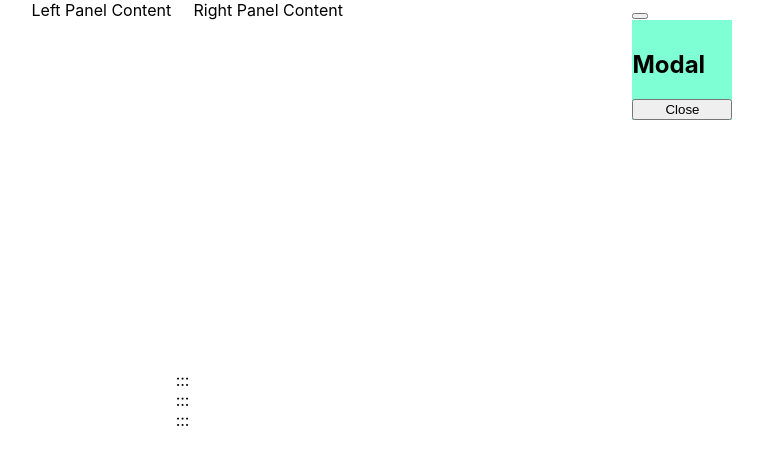
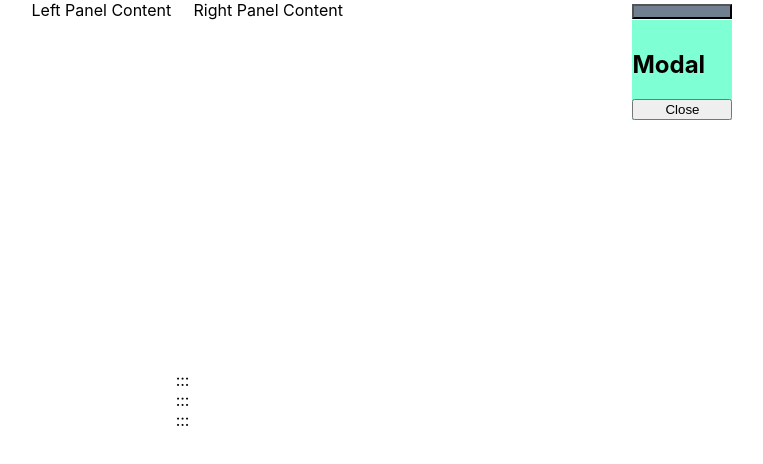
Before and after one commit to MeetYourCreator/reactjs-common-components, a React (Create React App) app: page / in a window 1280 px wide. Shown: the top 464 px of the page, without its empty margins (258-1021 px from the left). Built offline with nearby package versions, Linux system fonts and the light colour scheme.

Commit message:
style showModalBtn

```diff
--- a/src/components/Modal/ModalContainer.tsx
+++ b/src/components/Modal/ModalContainer.tsx
@@ -10,7 +10,7 @@ export const ModalContainer: React.FunctionComponent = () => {
 
   return (
     <div>
-      <button onClick={() => setIsModalOpen(true)} />
+      <button className='showModalBtn' onClick={() => setIsModalOpen(true)} />
       {isModalOpen && <ModalPresentational onClose={handleCloseModal} />}
     </div>
   );
--- a/src/components/Modal/modal.css
+++ b/src/components/Modal/modal.css
@@ -6,3 +6,9 @@
   height: 100px;
   background-color: aquamarine;
 }
+
+.showModalBtn {
+  width: 100px;
+  height: 15px;
+  background-color: slategray;
+}
```
